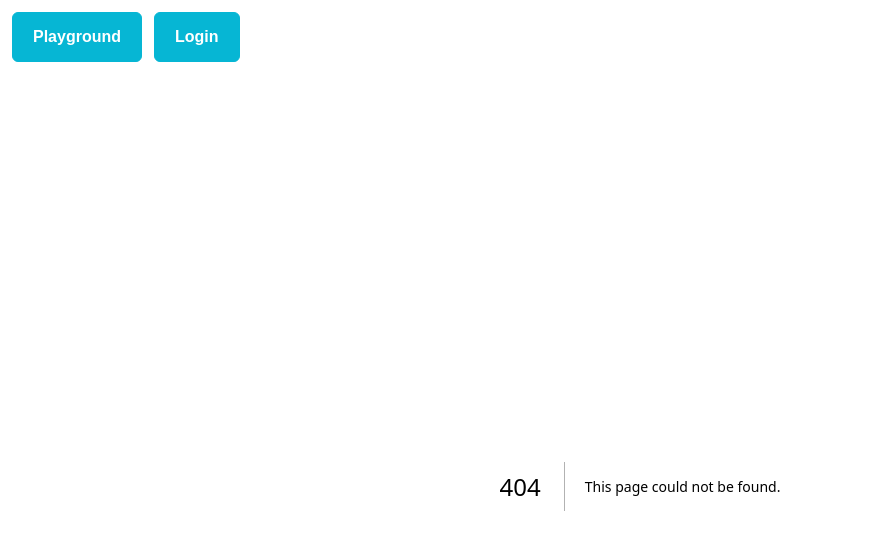
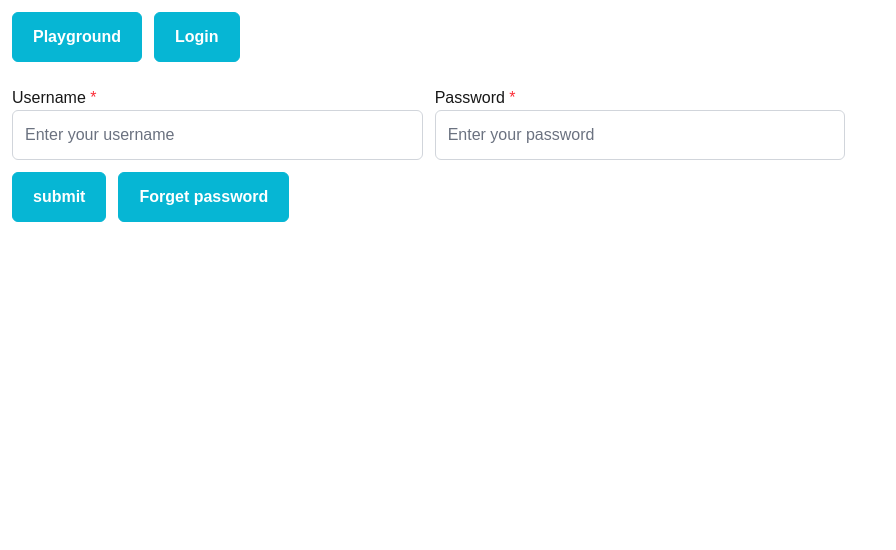
Before and after one commit to Darylzz/Dynamic_form_nextjs, a Next.js app: page /login in a window 1280 px wide. Before the commit this address had no page. Shown: the top 550 px of the page, without its empty margins (0-896 px from the left). Built offline with nearby package versions, Linux system fonts and the light colour scheme; a web font is replaced by a local one.

Commit message:
initial login page & initial FormLogin component

```diff
--- /dev/null
+++ b/app/login/FormLogin.tsx
@@ -0,0 +1,66 @@
+'use client';
+
+import { z } from 'zod';
+import FormComponent from '../component/controls/FormComponent';
+import { FormConfig, HasButtonInForm } from '../component/controls/FormConfig';
+import { ControlType } from '../component/controls/FormControlType';
+import { Button } from 'primereact/button';
+import { useRouter } from 'next/navigation';
+
+const FormLogin = () => {
+  const router = useRouter();
+  const formConfig: FormConfig[] = [
+    {
+      LABEL: 'Username',
+      CTRL_KEY: 'username',
+      CTRL_TYPE: ControlType.INPUT,
+      DISABLED: false,
+      REQUIRED: true,
+      ERROR_MESSAGE: 'Username is required',
+      PLACEHOLDER: 'Enter your username',
+    },
+    {
+      LABEL: 'Password',
+      CTRL_KEY: 'password',
+      CTRL_TYPE: ControlType.PASSWORD,
+      DISABLED: false,
+      REQUIRED: true,
+      ERROR_MESSAGE: 'Password is required',
+      PLACEHOLDER: 'Enter your password',
+    },
+  ];
+
+  const hasButtonForm: HasButtonInForm = {
+    HAS_BUTTON_SUBMIT: true,
+    HAS_BUTTON_RESET: false,
+  };
+  // จัดการ validation ด้วย zod library
+  let schema = z
+    .object({
+      username: z.string().email('Invalid email'),
+      password: z.string().min(8, 'Password must be at least 8 characters'),
+    })
+    .partial()
+    .required({
+      username: true,
+      password: true,
+    });
+
+  const onClickNavigate = () => {
+    router.push('/login/forgetpassword');
+  };
+
+  const onSubmit = (data: any) => {
+    console.log(data);
+  };
+
+  return (
+    <>
+      <FormComponent formConfig={formConfig} schema={schema} onSubmit={onSubmit} formConfigButton={hasButtonForm}>
+        <Button type='button' label='Forget password' onClick={onClickNavigate}></Button>
+      </FormComponent>
+    </>
+  );
+};
+
+export default FormLogin;
--- /dev/null
+++ b/app/login/forgetpassword/page.tsx
@@ -0,0 +1,7 @@
+export default function ForgetPasswordPage() {
+  return (
+    <>
+      <div>Forget password page</div>
+    </>
+  );
+}
--- /dev/null
+++ b/app/login/page.tsx
@@ -0,0 +1,9 @@
+import FormLogin from './FormLogin';
+
+export default function LoginPage() {
+  return (
+    <>
+      <FormLogin />
+    </>
+  );
+}
```
